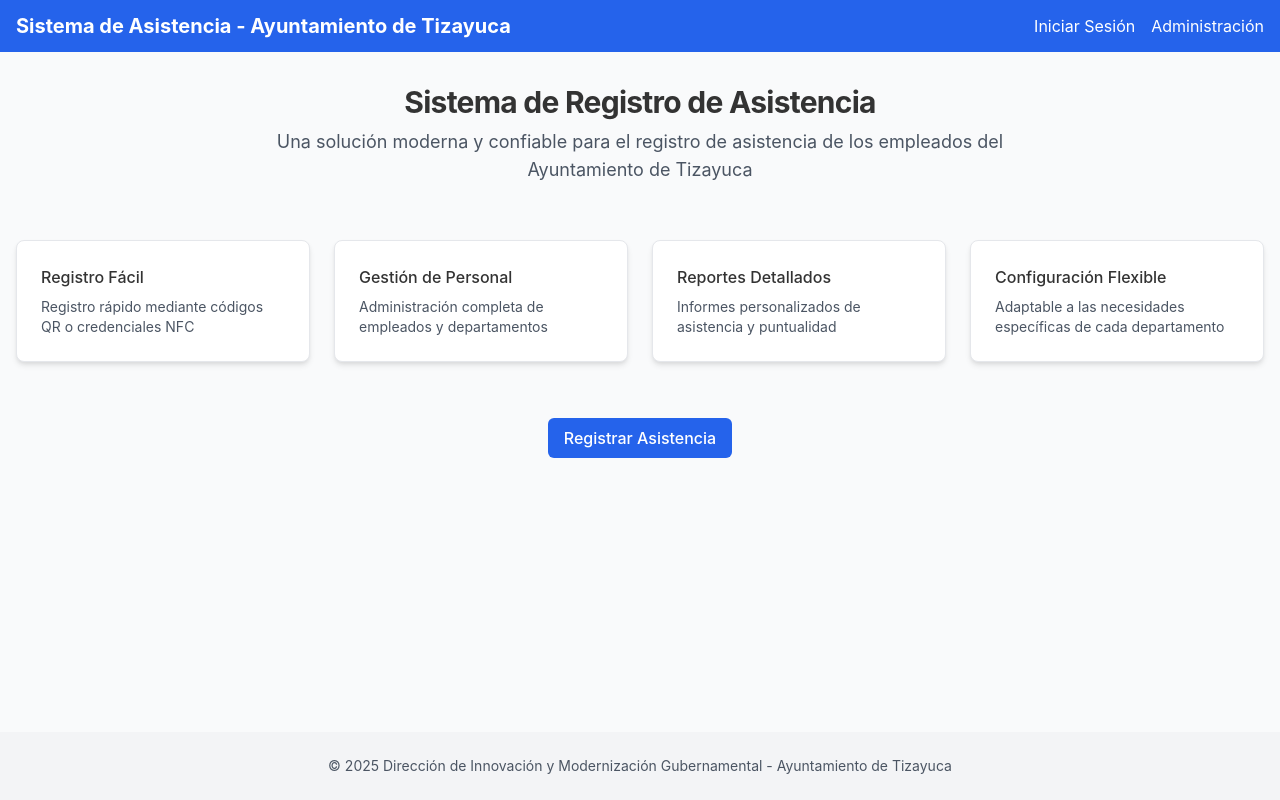
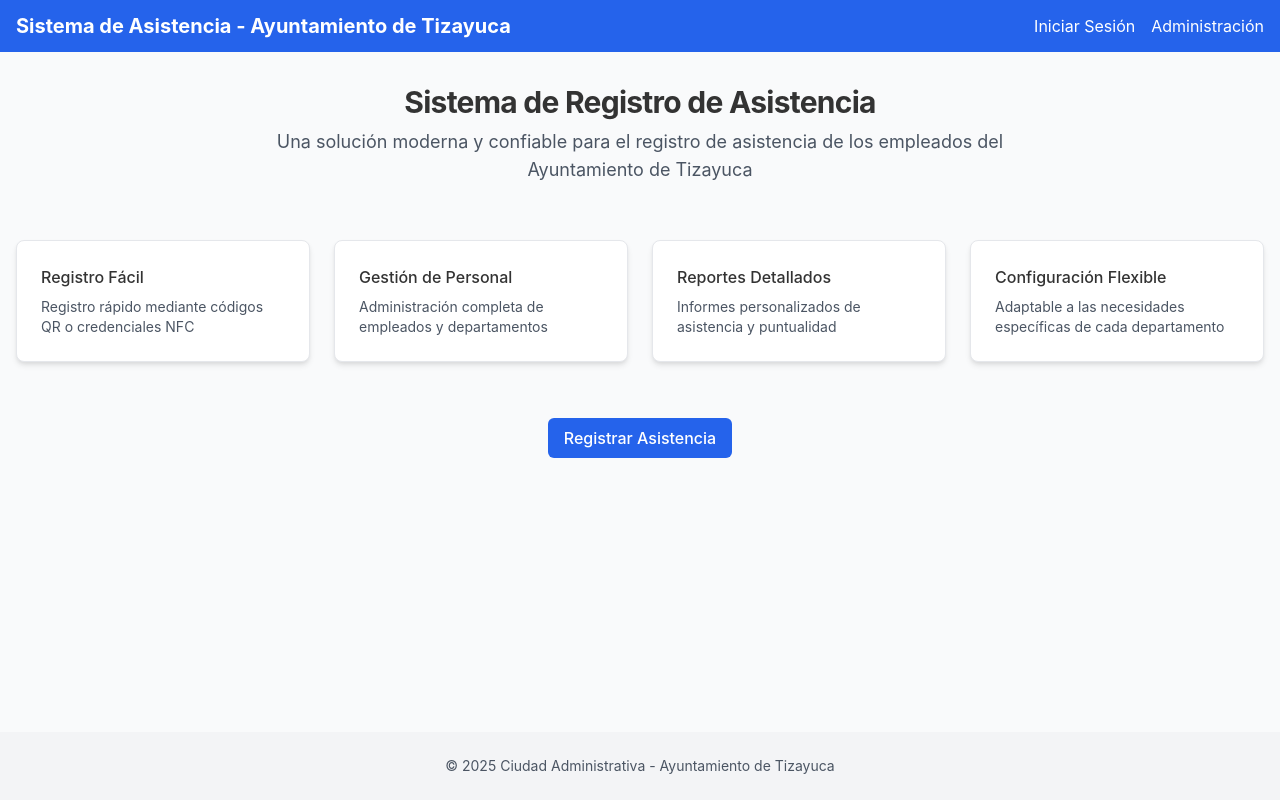
Before and after one commit to DIEGODLRG/sistema-asistencia-tizayuca, a Next.js app: page / in a window 1280 px wide. Built offline with nearby package versions, Linux system fonts and the light colour scheme.

Commit message:
se cambio texto

```diff
--- a/app/page.js
+++ b/app/page.js
@@ -64,7 +64,7 @@ export default function Home() {
       <footer className="bg-gray-100 py-6 px-4">
         <div className="container mx-auto text-center text-sm text-gray-600">
           <p>
-            © {new Date().getFullYear()} Dirección de Innovación y Modernización Gubernamental - Ayuntamiento de
+            © {new Date().getFullYear()} Ciudad Administrativa - Ayuntamiento de
             Tizayuca
           </p>
         </div>
```
